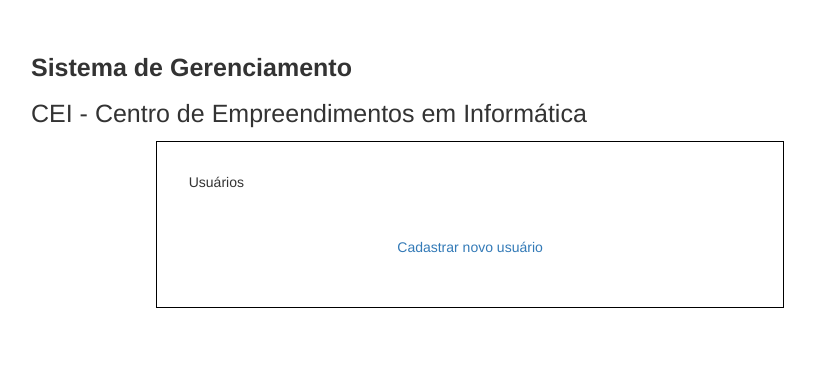
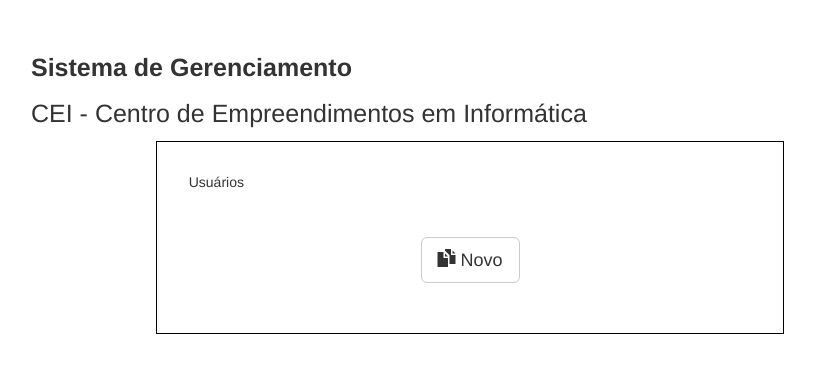
Before and after one commit to cognitivabrasil/sgi, a CodeIgniter app: page /database/index.php/usuarios in a window 1280 px wide. Shown: the part 52-425 px from the top of the page, without its empty margins (161-976 px from the left). Run offline with CodeIgniter, Linux system fonts and the light colour scheme; data that the repository does not hold is empty; some libraries are stand-ins or nearby versions.

Commit message:
Alterado layout Usuarios

```diff
--- a/application/views/usuarios.php
+++ b/application/views/usuarios.php
@@ -24,7 +24,11 @@
          <?php
           if($row->id_usuario == $id_logado){
          ?>
-         <a href="<?php echo base_url();?>index.php/usuarios/alterasenha/<?php echo $row->id_usuario;?>">alterar senha</a>
+         <a href="<?php echo base_url();?>index.php/usuarios/alterasenha/<?php echo $row->id_usuario;?>" class="button_action" alt="Alterar Senha" title="Alterar Senha">
+           <button type="button" class="btn btn-default btn-xs">
+             <span class="glyphicon glyphicon-pencil" aria-hidden="true"></span>
+           </button>
+         </a>
          <?php
           }
          ?>
@@ -34,7 +38,11 @@
     }
     ?>
     <div style="text-align:center; margin-top:15px;">
-      <a href="<?php echo base_url();?>index.php/usuarios/cadastra">Cadastrar novo usuário</a>
+      <a href="<?php echo base_url();?>index.php/usuarios/cadastra" class="button_action">
+        <button type="button" class="btn btn-default btn-lg">
+          <span class="glyphicon glyphicon-duplicate" aria-hidden="true"></span> Novo
+        </button>
+      </a>
     </div>
   </div>
 </div>
--- a/application/views/usuarios_alterasenha.php
+++ b/application/views/usuarios_alterasenha.php
@@ -8,7 +8,9 @@
           <input type="password" name="senha_antiga" placeholder="Senha Antiga">
           <input type="password" name="nova_senha" id="nova_senha" placeholder="Nova Senha">
           <input type="password" name="nova_senha_review" id="confirma_nova_senha" placeholder="Confirmar Nova senha">
-          <input type="submit" id="altera_senha" value="Alterar senha">
+          <button type="submit" class="btn btn-default btn-lg">
+            <span class="glyphicon glyphicon-floppy-disk" aria-hidden="true"></span> Salvar
+          </button>
       </form>
     </div>
   </div>
--- a/application/views/usuarios_cadastra.php
+++ b/application/views/usuarios_cadastra.php
@@ -24,7 +24,9 @@
             <option value="3">Usuário</option>
           </select>
           <input type="text" name="contato" placeholder="Contato">
-          <input type="submit" value="Criar usuário">
+          <button type="submit" class="btn btn-default btn-lg">
+            <span class="glyphicon glyphicon-floppy-disk" aria-hidden="true"></span> Salvar
+          </button>
       </form>
     </div>
   </div>
```
